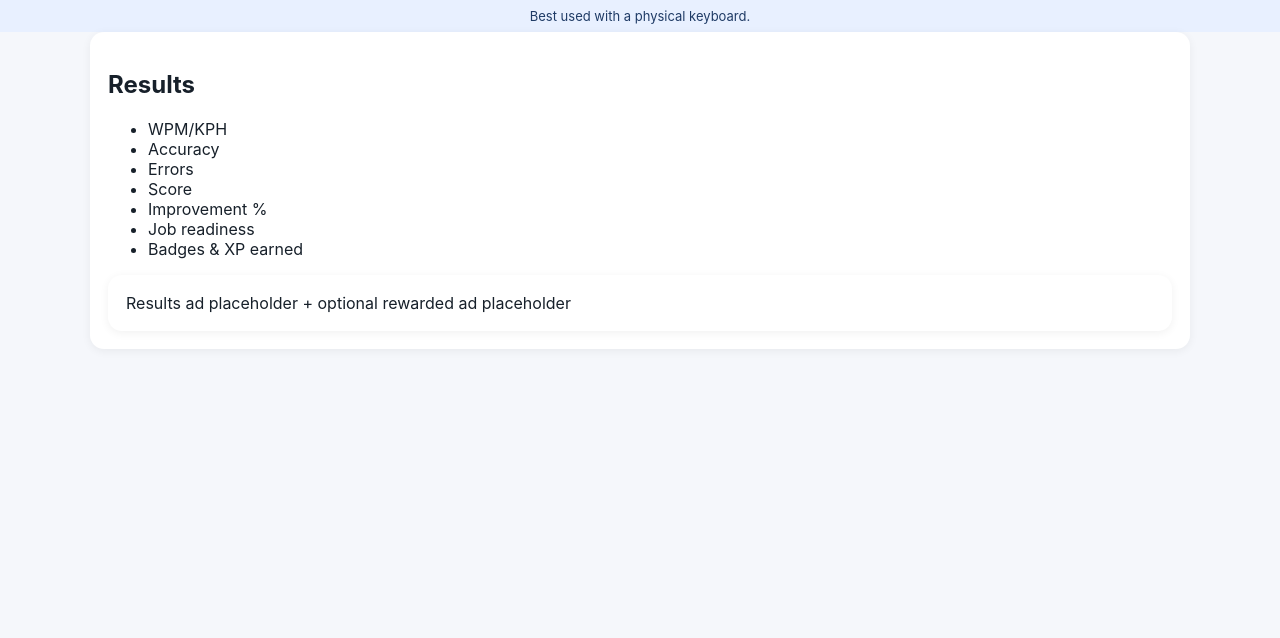
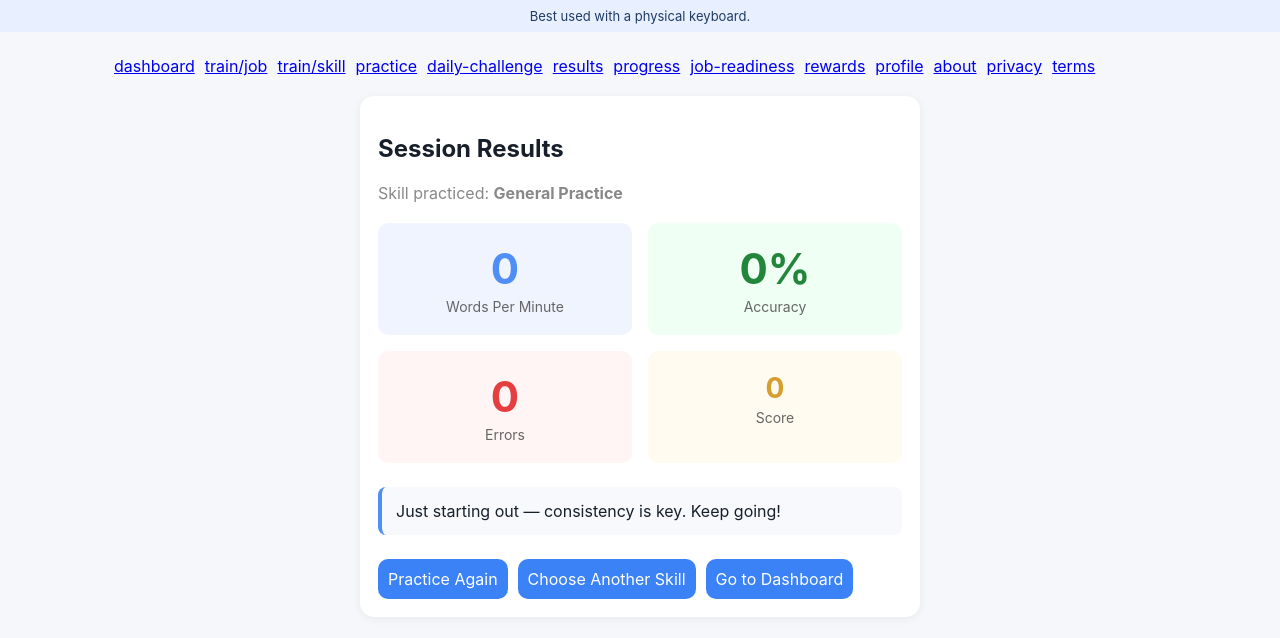
Before and after one commit to kaylaeastman86-cyber/Data-Entry-Typing-Speed-Trainer, a Next.js app: page /results in a window 1280 px wide. Shown: the top 638 px of the page. Built offline with nearby package versions, Linux system fonts and the light colour scheme.

Commit message:
Fix: results page shows real WPM/accuracy/score/errors from URL params

```diff
--- a/app/results/page.tsx
+++ b/app/results/page.tsx
@@ -1,13 +1,74 @@
-export default function Results(){
-  return(
-    <main className='page card'>
-      <h2>Results</h2>
-      <ul>
-        <li>WPM/KPH</li><li>Accuracy</li><li>Errors</li>
-        <li>Score</li><li>Improvement %</li><li>Job readiness</li>
-        <li>Badges &amp; XP earned</li>
-      </ul>
-      <div className='card'>Results ad placeholder + optional rewarded ad placeholder</div>
+'use client';
+import { Suspense } from 'react';
+import { useSearchParams } from 'next/navigation';
+import Nav from '@/components/Nav';
+
+function ResultsInner() {
+  const params = useSearchParams();
+  const wpm = params.get('wpm') || '0';
+  const accuracy = params.get('accuracy') || '0';
+  const errors = params.get('errors') || '0';
+  const skill = params.get('skill') || 'General Practice';
+
+  const wpmNum = parseInt(wpm);
+  let feedback = '';
+  if (wpmNum >= 50) feedback = 'Excellent speed! You are well above average.';
+  else if (wpmNum >= 35) feedback = 'Good job! You meet most job readiness benchmarks.';
+  else if (wpmNum >= 20) feedback = 'Keep practicing — you are making solid progress.';
+  else feedback = 'Just starting out — consistency is key. Keep going!';
+
+  return (
+    <main className='page'>
+      <Nav />
+      <div className='card' style={{maxWidth: '560px', margin: '0 auto'}}>
+        <h2>Session Results</h2>
+        <p style={{color: '#888', marginBottom: '20px'}}>Skill practiced: <strong>{skill}</strong></p>
+
+        <div style={{display: 'grid', gridTemplateColumns: '1fr 1fr', gap: '16px', marginBottom: '24px'}}>
+          <div style={{background: '#f0f4ff', borderRadius: '10px', padding: '20px', textAlign: 'center'}}>
+            <div style={{fontSize: '42px', fontWeight: 'bold', color: '#4f8ef7'}}>{wpm}</div>
+            <div style={{color: '#666', fontSize: '14px', marginTop: '4px'}}>Words Per Minute</div>
+          </div>
+          <div style={{background: '#f0fff4', borderRadius: '10px', padding: '20px', textAlign: 'center'}}>
+            <div style={{fontSize: '42px', fontWeight: 'bold', color: '#22863a'}}>{accuracy}%</div>
+            <div style={{color: '#666', fontSize: '14px', marginTop: '4px'}}>Accuracy</div>
+          </div>
+          <div style={{background: '#fff5f5', borderRadius: '10px', padding: '20px', textAlign: 'center'}}>
+            <div style={{fontSize: '42px', fontWeight: 'bold', color: '#e53e3e'}}>{errors}</div>
+            <div style={{color: '#666', fontSize: '14px', marginTop: '4px'}}>Errors</div>
+          </div>
+          <div style={{background: '#fffbf0', borderRadius: '10px', padding: '20px', textAlign: 'center'}}>
+            <div style={{fontSize: '28px', fontWeight: 'bold', color: '#d69e2e'}}>
+              {Math.max(0, Math.round((parseInt(wpm) * parseInt(accuracy)) / 100))}
+            </div>
+            <div style={{color: '#666', fontSize: '14px', marginTop: '4px'}}>Score</div>
+          </div>
+        </div>
+
+        <p style={{background: '#f7f9fc', padding: '14px', borderRadius: '8px', borderLeft: '4px solid #4f8ef7', marginBottom: '24px'}}>
+          {feedback}
+        </p>
+
+        <div style={{display: 'flex', gap: '10px', flexWrap: 'wrap'}}>
+          <a href={`/practice?mode=skill&skill=${encodeURIComponent(skill)}`}>
+            <button>Practice Again</button>
+          </a>
+          <a href='/train/skill'>
+            <button>Choose Another Skill</button>
+          </a>
+          <a href='/dashboard'>
+            <button>Go to Dashboard</button>
+          </a>
+        </div>
+      </div>
     </main>
   );
 }
+
+export default function Results() {
+  return (
+    <Suspense fallback={<main className='page card'><p>Loading results...</p></main>}>
+      <ResultsInner />
+    </Suspense>
+  );
+}
```
